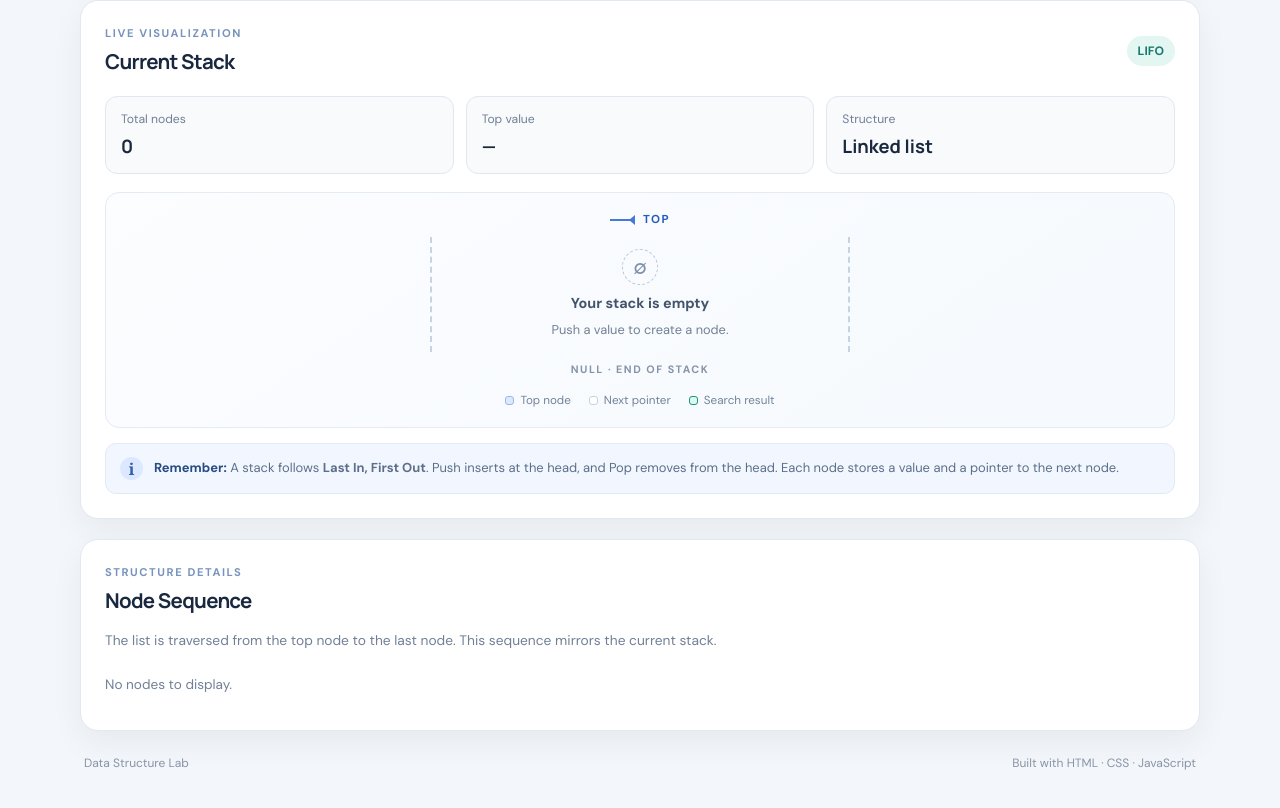
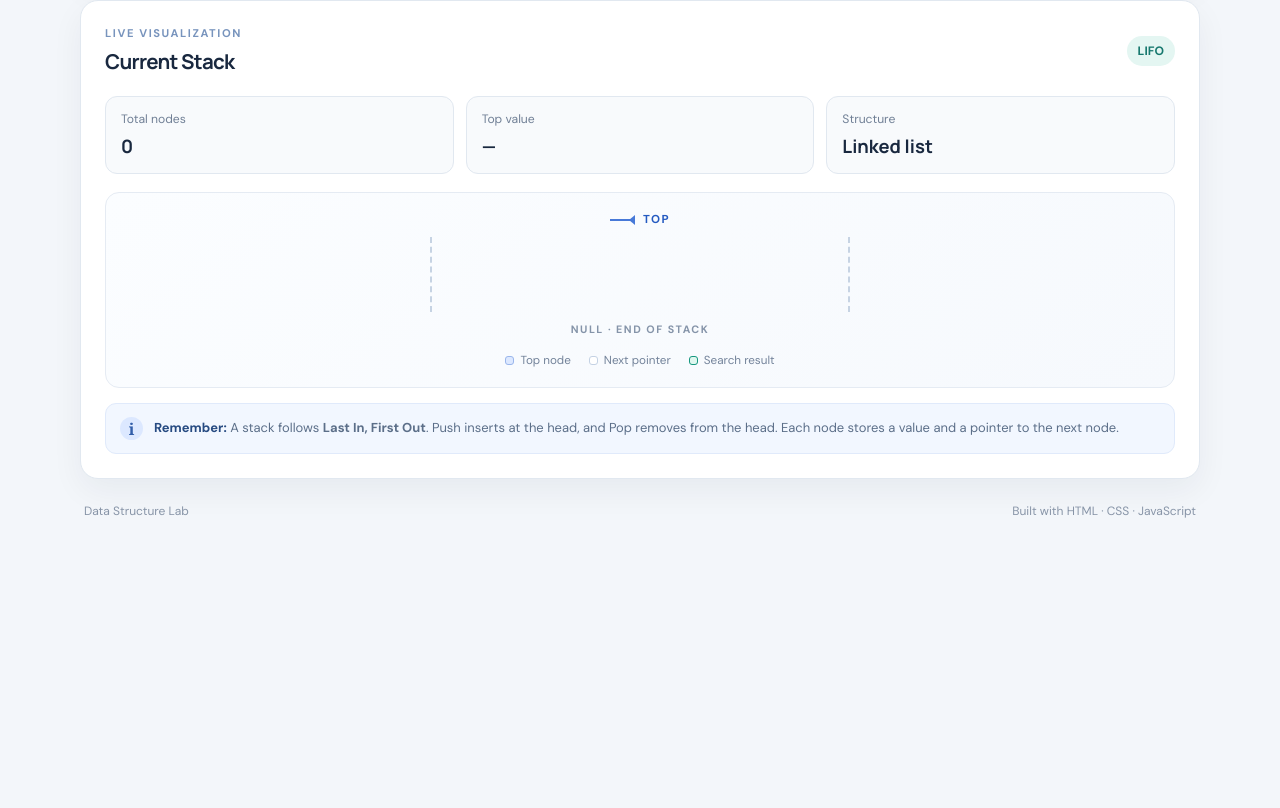
Before and after one commit to dhanjitrabha366-create/Stack-Using-Linked-List, a plain HTML site: page index.html in a window 1280 px wide. Shown: the part 721-1529 px from the top of the page. After the commit the page ends 1283 px from the top, so only its background shows below. Drawn offline with Linux system fonts and the light colour scheme.

Commit message:
Update index.html

```diff
--- a/index.html
+++ b/index.html
@@ -85,11 +85,6 @@
       <div class="concept-note"><div class="info-icon">i</div><p><strong>Remember:</strong> A stack follows <b>Last In, First Out</b>. Push inserts at the head, and Pop removes from the head. Each node stores a value and a pointer to the next node.</p></div>
     </section>
 
-    <section class="panel">
-      <div class="section-heading"><div><p class="eyebrow">STRUCTURE DETAILS</p><h2>Node Sequence</h2></div></div>
-      <p class="details-description">The list is traversed from the top node to the last node. This sequence mirrors the current stack.</p>
-      <div id="sequenceView" class="sequence-view">No nodes to display.</div>
-    </section>
     <footer class="page-footer"><span>Data Structure Lab</span><span>Built with HTML · CSS · JavaScript</span></footer>
   </main>
 </body>
```
